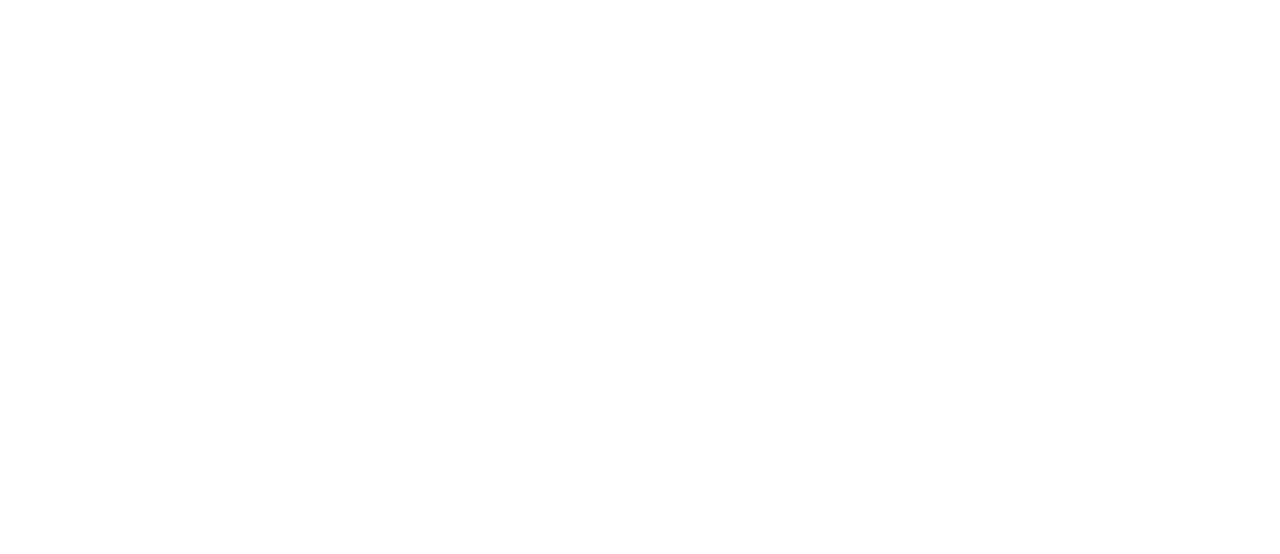
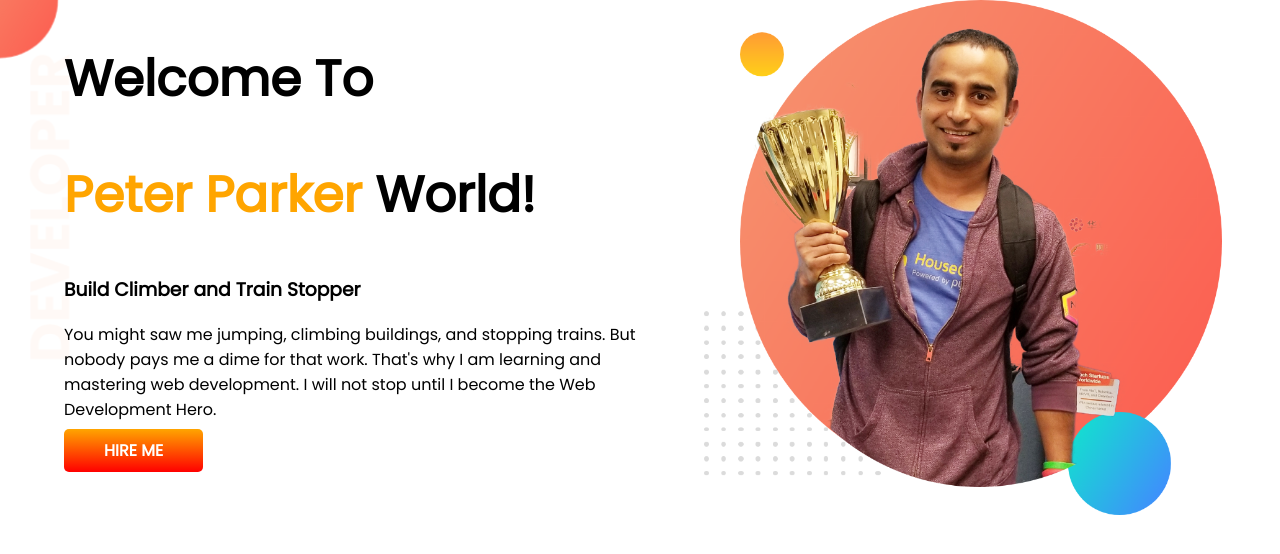
Before and after one commit to mahmudahasan/developer-portfolio-old, a plain HTML site: page index.html in a window 1280 px wide. Drawn offline with Linux system fonts and the light colour scheme.

Commit message:
top-banner added

```diff
--- a/index.html
+++ b/index.html
@@ -4,10 +4,25 @@
     <meta charset="UTF-8">
     <meta http-equiv="X-UA-Compatible" content="IE=edge">
     <meta name="viewport" content="width=device-width, initial-scale=1.0">
-    <title>Mahmuda Portfolio</title>
+    <title>m Portfolio</title>
+    <link rel="preconnect" href="https://fonts.googleapis.com">
+    <link rel="preconnect" href="https://fonts.gstatic.com" crossorigin>
+    <link href="https://fonts.googleapis.com/css2?family=Poppins&display=swap" rel="stylesheet">
     <link rel="stylesheet" href="style.css">
 </head>
 <body>
+    <section class="top-banner">
+        <div class="half-width">
+            <h1>Welcome To</h1>
+            <h1><span class="orange-color">Peter Parker</span> World!</h1>
+            <h3>Build Climber and Train Stopper</h3>
+            <p>You might saw me jumping, climbing buildings, and stopping trains. But nobody pays me a dime for that work. That's why I am learning and mastering web development. I will not stop until I become the Web Development Hero.</p>
+            <a class="link-button" target="_blank" href="https://www.linkedin.com/"> HIRE ME</a>
+        </div>
+        <div class="half-width">
+            <img src="images/jhankar.png" alt="">
+        </div>
+    </section>
 
 </body>
 </html>
--- a/style.css
+++ b/style.css
@@ -0,0 +1,32 @@
+body {
+  font-family: "Poppins", sans-serif;
+  margin: 0;
+}
+h1 {
+  font-size: 50px;
+}
+.orange-color {
+  color: orange;
+}
+section {
+  display: flex;
+}
+.half-width {
+  width: 50%;
+  padding-left: 5%;
+}
+.half-width img {
+  width: 90%;
+}
+.link-button {
+  text-decoration: none;
+  background-image: linear-gradient(orange, red);
+  padding: 10px 40px;
+  color: white;
+  font-weight: 700;
+  border-radius: 5px;
+}
+.top-banner {
+  background-image: url(images/top-banner.png);
+  background-repeat: no-repeat;
+}
```
Also changed, not shown: images/Jhankarpic with-bg.png (added), images/dream-bg.png (added), images/exp-bg.png (added), images/jhankar.png (added), images/jhankar2.png (added), images/my-bg.png (added), images/my-bg2.png (added), images/top-banner.png (added), 7 other files.
